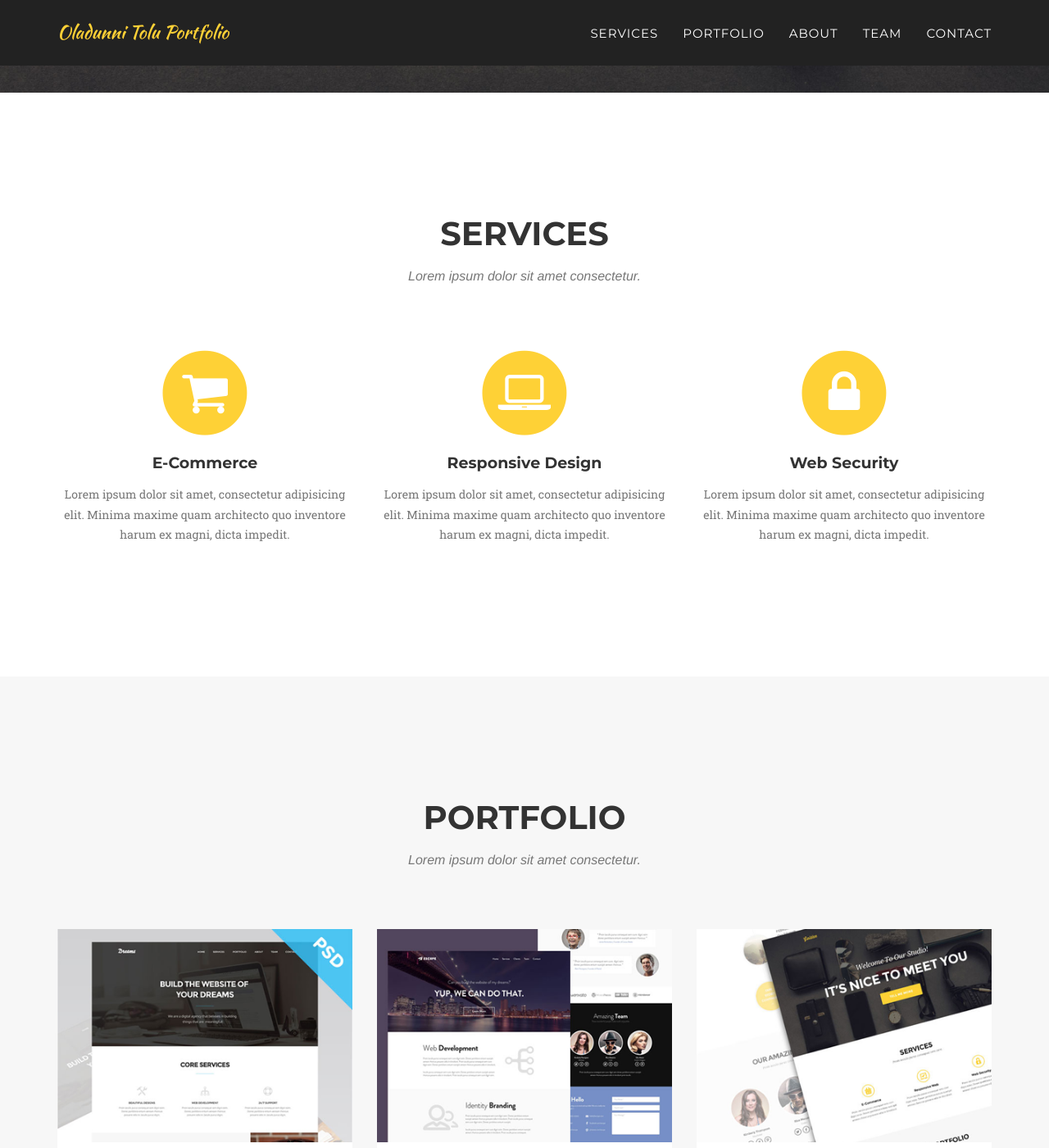
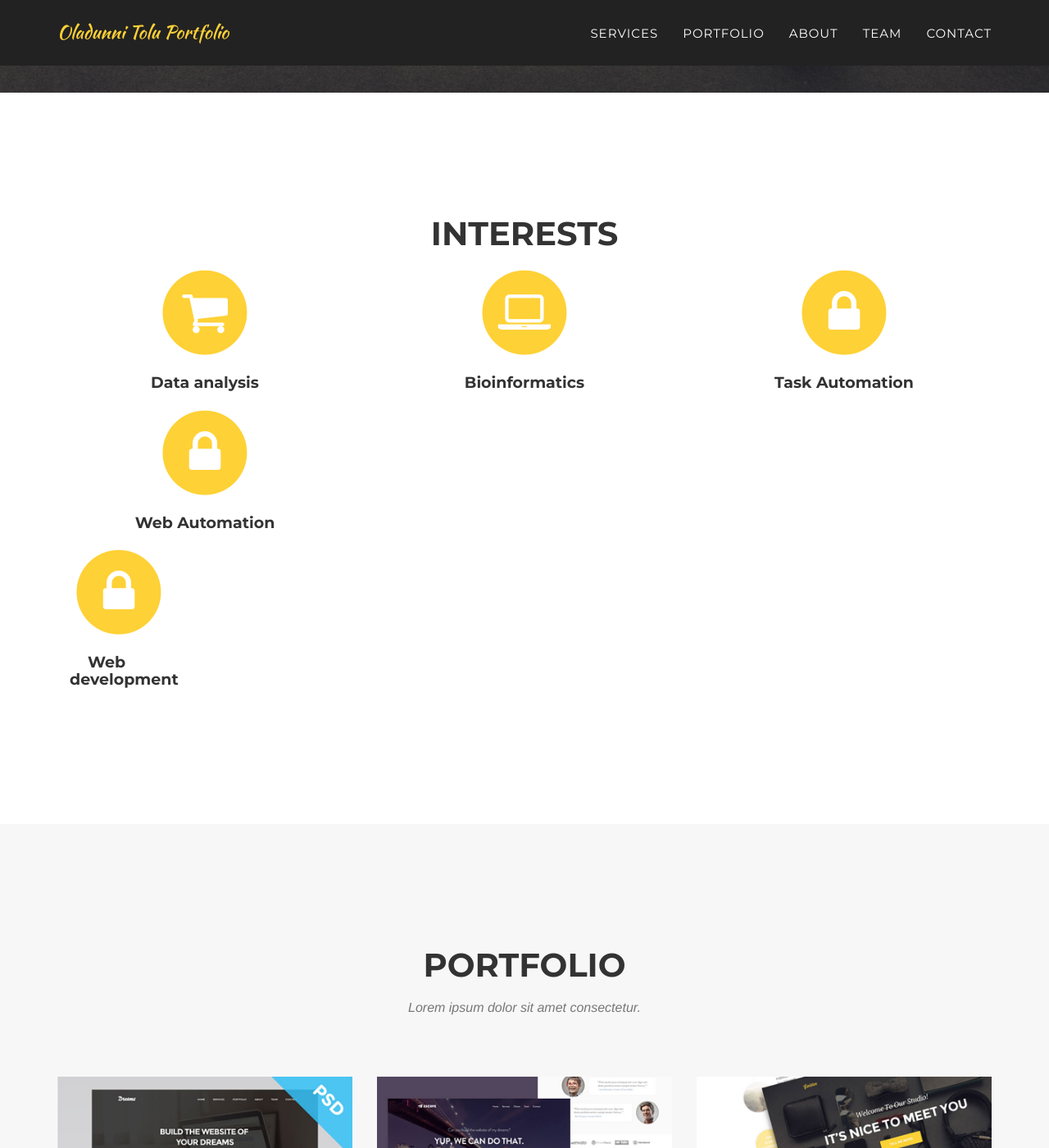
Before and after one commit to jrhtdo/jrhtdo.github.io, a Jekyll site: the page built from index.html, in a window 1280 px wide and 1400 px high, scrolled down 710 px. Shown: the whole window at 82% size. Built offline with Jekyll 4.4.1, drawn with Linux system fonts in a browser that asks for light colours; some web fonts are replaced.

Commit message:
Update services.html

```diff
--- a/_includes/services.html
+++ b/_includes/services.html
@@ -3,8 +3,8 @@
         <div class="container">
             <div class="row">
                 <div class="col-lg-12 text-center">
-                    <h2 class="section-heading">Services</h2>
-                    <h3 class="section-subheading text-muted">Lorem ipsum dolor sit amet consectetur.</h3>
+                    <h2 class="section-heading">Interests</h2>
+                    <!-- <h3 class="section-subheading text-muted">Lorem ipsum dolor sit amet consectetur.</h3> -->
                 </div>
             </div>
             <div class="row text-center">
@@ -13,24 +13,37 @@
                         <i class="fa fa-circle fa-stack-2x text-primary"></i>
                         <i class="fa fa-shopping-cart fa-stack-1x fa-inverse"></i>
                     </span>
-                    <h4 class="service-heading">E-Commerce</h4>
-                    <p class="text-muted">Lorem ipsum dolor sit amet, consectetur adipisicing elit. Minima maxime quam architecto quo inventore harum ex magni, dicta impedit.</p>
+                    <h4 class="service-heading">Data analysis</h4>
+                   <!-- <p class="text-muted">Lorem ipsum dolor sit amet, consectetur adipisicing elit. Minima maxime quam architecto quo inventore harum ex magni, dicta impedit.</p>-->
                 </div>
                 <div class="col-md-4">
                     <span class="fa-stack fa-4x">
                         <i class="fa fa-circle fa-stack-2x text-primary"></i>
                         <i class="fa fa-laptop fa-stack-1x fa-inverse"></i>
                     </span>
-                    <h4 class="service-heading">Responsive Design</h4>
-                    <p class="text-muted">Lorem ipsum dolor sit amet, consectetur adipisicing elit. Minima maxime quam architecto quo inventore harum ex magni, dicta impedit.</p>
+                    <h4 class="service-heading">Bioinformatics</h4>
+                   <!-- <p class="text-muted">Lorem ipsum dolor sit amet, consectetur adipisicing elit. Minima maxime quam architecto quo inventore harum ex magni, dicta impedit.</p> -->
                 </div>
                 <div class="col-md-4">
                     <span class="fa-stack fa-4x">
                         <i class="fa fa-circle fa-stack-2x text-primary"></i>
                         <i class="fa fa-lock fa-stack-1x fa-inverse"></i>
                     </span>
-                    <h4 class="service-heading">Web Security</h4>
-                    <p class="text-muted">Lorem ipsum dolor sit amet, consectetur adipisicing elit. Minima maxime quam architecto quo inventore harum ex magni, dicta impedit.</p>
+                    <h4 class="service-heading">Task Automation</h4>
+                </div>
+                 <div class="col-md-4">
+                    <span class="fa-stack fa-4x">
+                        <i class="fa fa-circle fa-stack-2x text-primary"></i>
+                        <i class="fa fa-lock fa-stack-1x fa-inverse"></i>
+                    </span>
+                    <h4 class="service-heading">Web Automation</h4>
+                      <div class="col-md-4">
+                    <span class="fa-stack fa-4x">
+                        <i class="fa fa-circle fa-stack-2x text-primary"></i>
+                        <i class="fa fa-lock fa-stack-1x fa-inverse"></i>
+                    </span>
+                    <h4 class="service-heading">Web development</h4>
+                </div>
                 </div>
             </div>
         </div>
```
